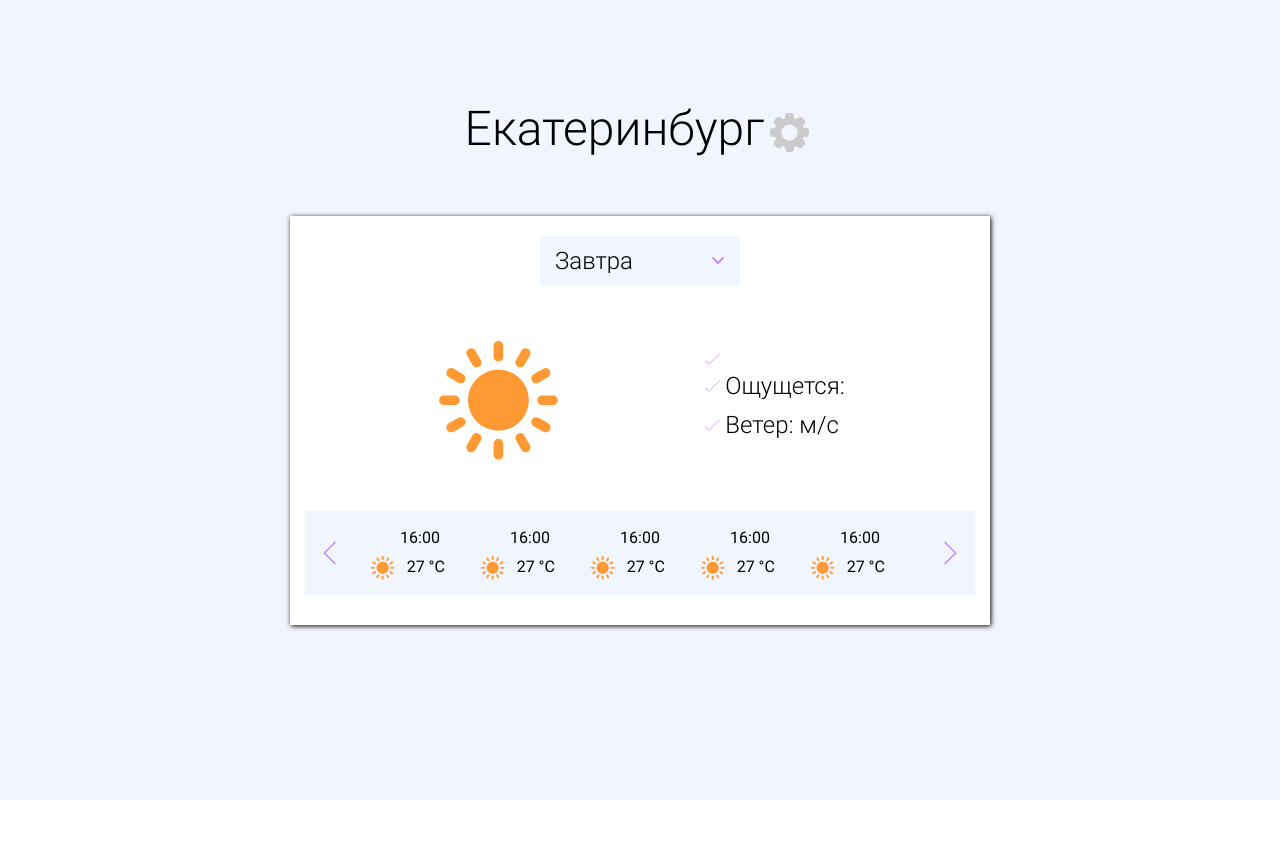
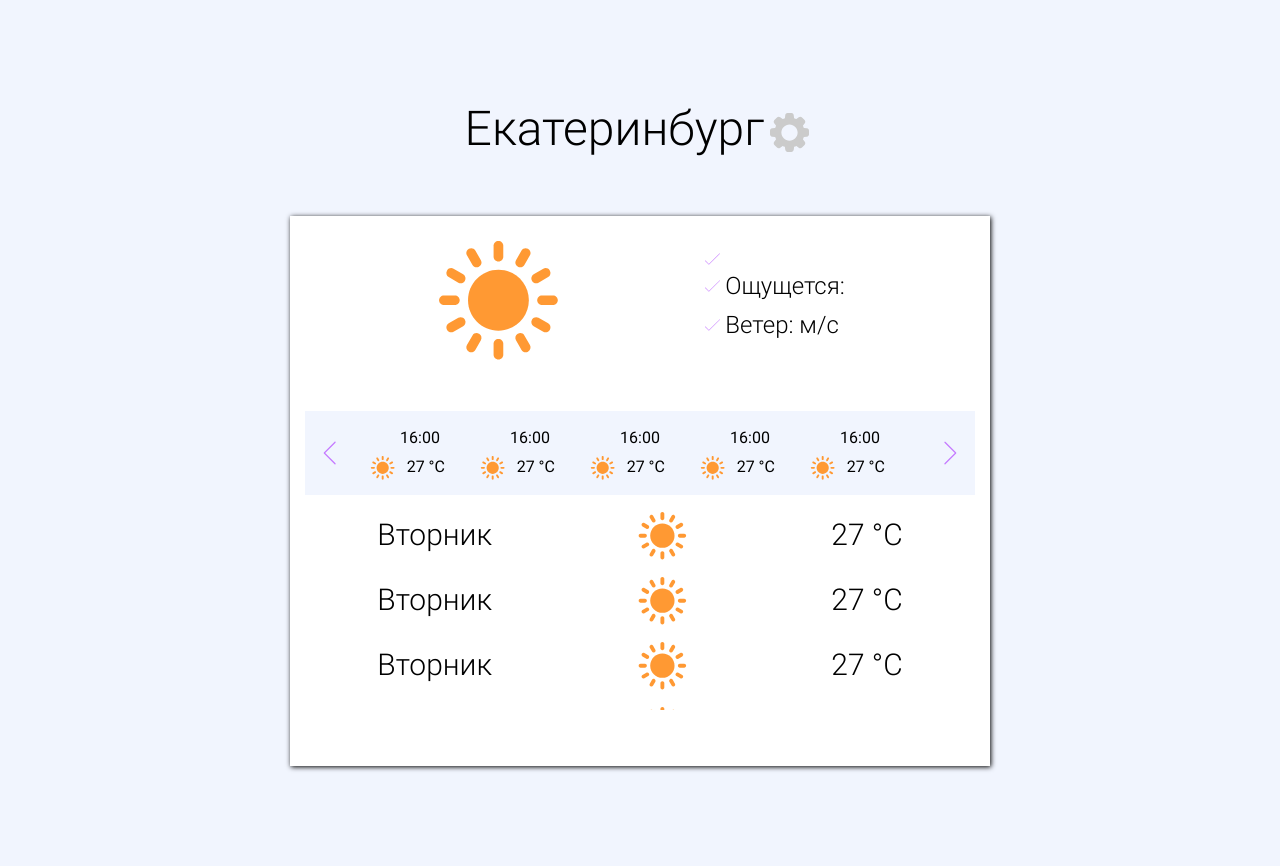
Before and after one commit to BercAlexei/weatherApp, a website: page src/index.html in a window 1280 px wide. Before the commit the page ends 800 px from the top, so only its background shows below. Drawn offline with nearby package versions, Linux system fonts and the light colour scheme; files that its build step writes are made by us from their sources.

Commit message:
change of layout

```diff
--- a/src/index.html
+++ b/src/index.html
@@ -43,18 +43,6 @@
 
 
         <div class="weather">
-
-
-
-            <nav class="nav">
-                <select class="nav__list" name="date" id="date">
-                    <option class="nav__list-li"></option>
-                    <option class="nav__list-li"></option>
-                    <option class="nav__list-li"></option>
-                    <option class="nav__list-li"></option>
-                    <option class="nav__list-li"></option>
-                </select>
-            </nav>
 
             <div class="weather__wrapper">
 
@@ -193,6 +181,64 @@
 
             </div>
 
+            <div class="weather__dayly">
+                <div class="weather__dayly-item">
+                    <div class="weather__dayly-day">Вторник</div>
+                    <div class="weather__dayly-icon">
+                        <img src="icons/sunny.svg" alt="icon">
+                    </div>
+                    <div class="weather__dayly-temp">
+                        27 &deg;C
+                    </div>
+                </div>
+
+                <div class="weather__dayly-item">
+                    <div class="weather__dayly-day">Вторник</div>
+                    <div class="weather__dayly-icon">
+                        <img src="icons/sunny.svg" alt="icon">
+                    </div>
+                    <div class="weather__dayly-temp">
+                        27 &deg;C
+                    </div>
+                </div>
+                <div class="weather__dayly-item">
+                    <div class="weather__dayly-day">Вторник</div>
+                    <div class="weather__dayly-icon">
+                        <img src="icons/sunny.svg" alt="icon">
+                    </div>
+                    <div class="weather__dayly-temp">
+                        27 &deg;C
+                    </div>
+                </div>
+                <div class="weather__dayly-item">
+                    <div class="weather__dayly-day">Вторник</div>
+                    <div class="weather__dayly-icon">
+                        <img src="icons/sunny.svg" alt="icon">
+                    </div>
+                    <div class="weather__dayly-temp">
+                        27 &deg;C
+                    </div>
+                </div>
+                <div class="weather__dayly-item">
+                    <div class="weather__dayly-day">Вторник</div>
+                    <div class="weather__dayly-icon">
+                        <img src="icons/sunny.svg" alt="icon">
+                    </div>
+                    <div class="weather__dayly-temp">
+                        27 &deg;C
+                    </div>
+                </div>
+                <div class="weather__dayly-item">
+                    <div class="weather__dayly-day">Вторник</div>
+                    <div class="weather__dayly-icon">
+                        <img src="icons/sunny.svg" alt="icon">
+                    </div>
+                    <div class="weather__dayly-temp">
+                        27 &deg;C
+                    </div>
+                </div>
+            </div>
+
         </div>
 
         <div class="modal">
--- a/src/js/_script.js
+++ b/src/js/_script.js
@@ -36,7 +36,7 @@ document.addEventListener('DOMContentLoaded', () => {
     //theme
 
     const root = document.querySelector(':root'),
-          rootStyle = getComputedStyle(root),
+        //   rootStyle = getComputedStyle(root),
           darkTheme = document.querySelector('#dark'),
           btnSub = document.querySelector('.btn_submit'),
           radioBtns = document.querySelectorAll('[data-radio]');
@@ -169,11 +169,11 @@ document.addEventListener('DOMContentLoaded', () => {
                 break;
         }
 
+        console.dir(item)
+
 		date.setDate(date.getDate() + 1);
+
 	});
-
-    console.dir(dateSelect[0])
-
 
 
 })
--- a/src/scss/blocks/_media.scss
+++ b/src/scss/blocks/_media.scss
@@ -59,14 +59,6 @@
         }
     }
 
-    .nav {
-        flex-direction: column;
-
-        &__link {
-            margin: 0;
-            margin-top: 10px;
-        }
-    }
 
     .weather {
         width: 300px;
@@ -98,6 +90,34 @@
             }
         }
 
+        &__dayly{
+        max-height: 300px;
+        padding: 0;
+        // overflow-y: visible;
+
+        &-item {
+            display: flex;
+            justify-content: space-around;
+            align-items: center;
+            margin-bottom: 15px;
+        }
+        &-day {
+            font-size: 24px;
+            line-height: 24px;
+
+        }
+        &-icon {
+            width: 30px;
+            img {
+                display: block;
+                width: 100%;
+            }
+        }
+        &-temp {
+            font-size: 24px;
+            line-height: 24px;
+        }
+    }
 
     }
 
--- a/src/scss/blocks/_nav.scss
+++ /dev/null
@@ -1,37 +0,0 @@
-.nav{
-    margin: 0 auto;
-    width: 200px;
-    position: relative;
-    &:after {
-        pointer-events: none;
-        position: absolute;
-        right: 15px;
-        top: 50%;
-        transform: translateY(-50%);
-        content: '';
-        width: 15px;
-        height: 15px;
-        background: url('../icons/arrow_down.svg') center center no-repeat;
-        display: block;
-        z-index: 100;
-    }
-    &__list{
-        padding: 0 15px;
-        position: relative;
-        width: 100%;
-        height: 50px;
-        font-size: 24px;
-        line-height: 24px;
-        font-weight: 200;
-        outline: none;
-        cursor: pointer;
-        background-color: var(--bg-color);
-        color: var(--text-color);
-        appearance: none;
-        border: none;
-        &-li {
-            font-size: 16px;
-        }
-    }
-
-}
--- a/src/scss/blocks/_weather.scss
+++ b/src/scss/blocks/_weather.scss
@@ -1,14 +1,14 @@
 .weather {
     position: relative;
     width: 700px;
-    min-height: 250px;
-    margin-top: 50px;
+    min-height: 550px;
     left: 50%;
     transform: translateX(-50%);
     background: var(--window-bg-color);
     box-shadow: 1px 1px 5px #000000;
     padding: 20px 15px 30px;
     overflow: hidden;
+    margin-top: 50px;
     &__wrapper {
         display: grid;
         grid-template-columns: 1fr;
@@ -19,7 +19,6 @@
         display: flex;
         justify-content: space-evenly;
         align-items: center;
-        margin-top: 50px;
         &-item {
             display: flex;
             justify-content: center;
@@ -71,6 +70,55 @@
                 }
             }
         }
+
+    }
+
+    &__dayly{
+        display: grid;
+        justify-content: space-between;
+        grid-template-columns: 1fr;
+        margin-top: 15px;
+        max-height: 200px;
+        overflow-y: scroll;
+        scrollbar-color: var(--main-color) transparent;
+        scrollbar-width: thin;
+        &::-webkit-scrollbar{
+            appearance: none;
+            width: 6px;
+            background-color: transparent;
+        }
+        &::-webkit-scrollbar-thumb{
+            appearance: none;
+            width: 6px;
+            background-color: var(--main-color) ;
+        }
+
+        &-item {
+            display: flex;
+            justify-content: space-around;
+            align-items: center;
+            margin-bottom: 15px;
+        }
+        &-day {
+            font-weight: 200;
+            font-size: 30px;
+            line-height: 30px;
+            color: var(--text-color);
+
+        }
+        &-icon {
+            width: 50px;
+            img {
+                display: block;
+                width: 100%;
+            }
+        }
+        &-temp {
+            font-weight: 200;
+            font-size: 30px;
+            line-height: 30px;
+            color: var(--text-color);
+        }
     }
 
 
--- a/src/scss/style.scss
+++ b/src/scss/style.scss
@@ -16,7 +16,6 @@
 @import 'blocks/main';
 @import 'blocks/title';
 @import 'blocks/weather';
-@import 'blocks/nav';
 @import 'blocks/btn';
 @import 'blocks/modal';
 @import 'blocks/form';
```
Also changed, not shown: dist/css/style.min.css, dist/index.html, dist/js/script.min.js.
